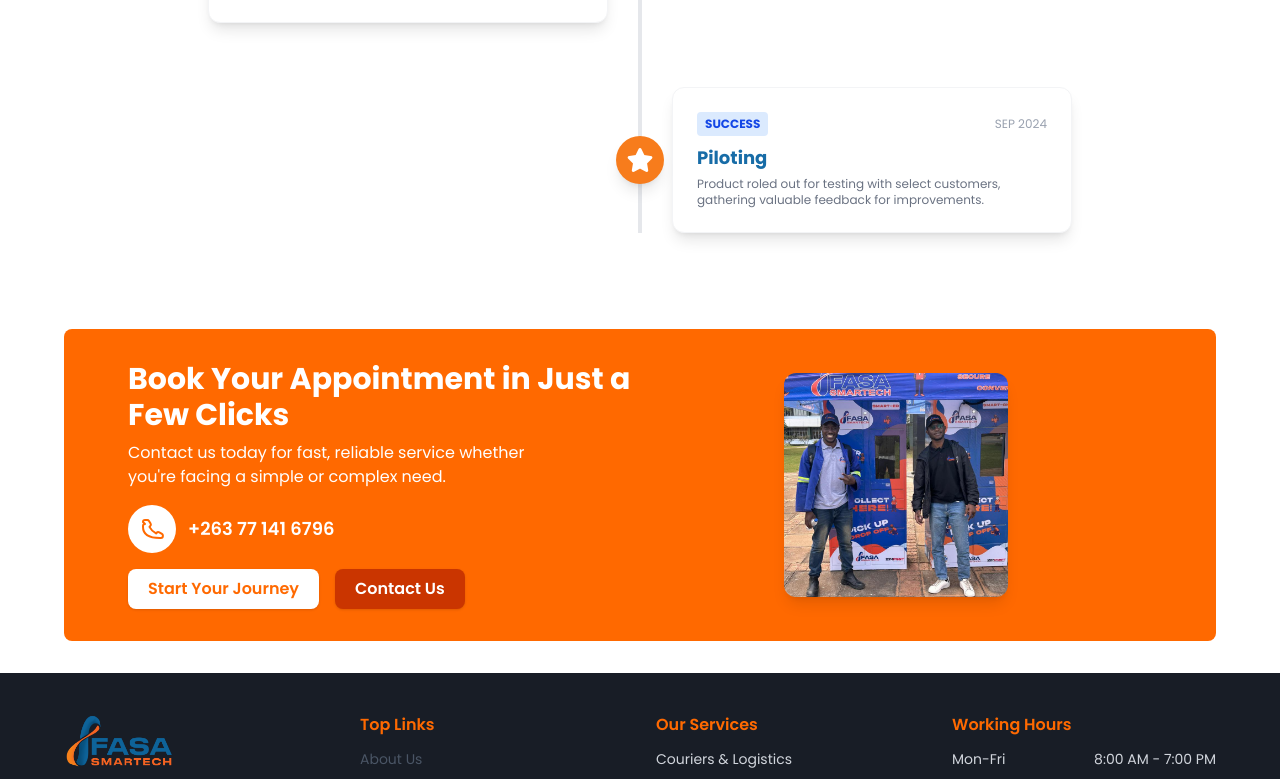
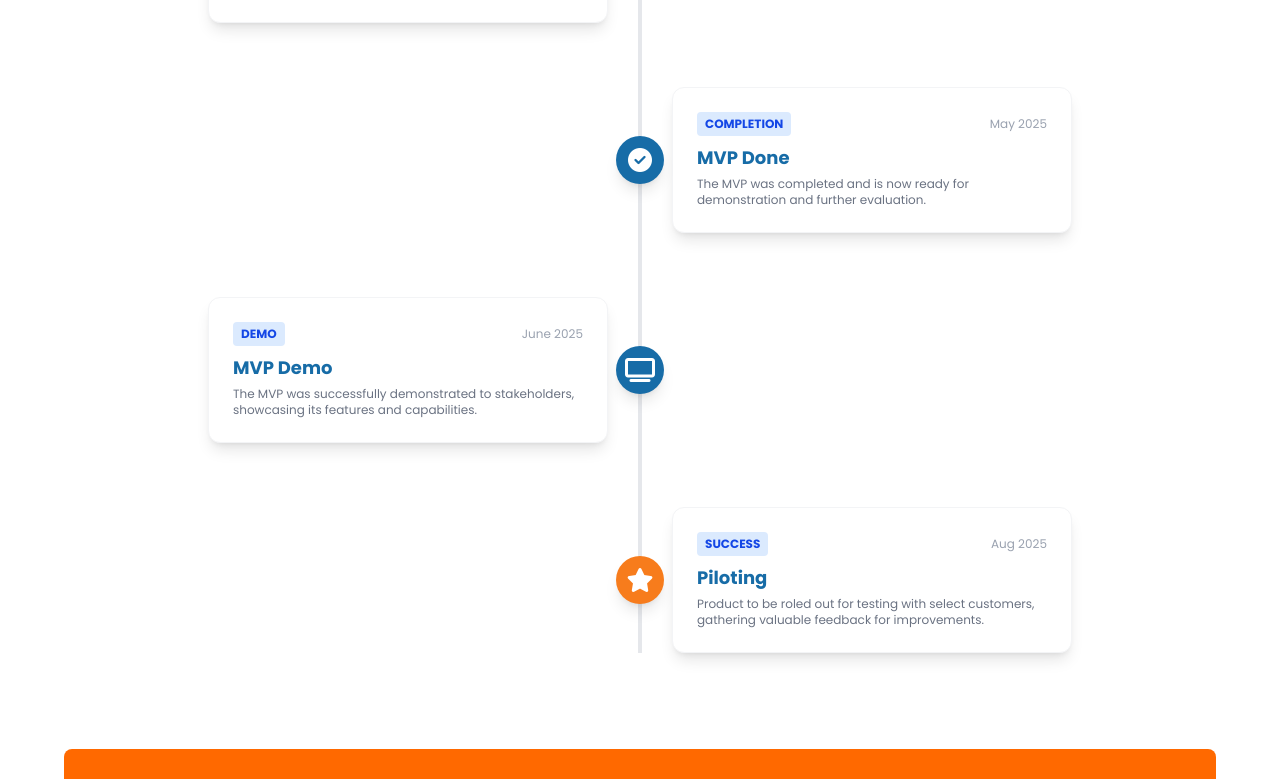
Before and after one commit to Sisasenkosi/WebsiteFasav2, a React (Vite) app: page /aboutus in a window 1280 px wide. Shown: the part 2093-2872 px from the top of the page. Built offline with nearby package versions, Linux system fonts and the light colour scheme.

Commit message:
links and buttons now scroll to top

```diff
--- a/src/components/Footer.jsx
+++ b/src/components/Footer.jsx
@@ -48,6 +48,7 @@
             <Link
               to="/contactus"
               className="bg-orange-700 text-white px-5 py-2 rounded-lg font-semibold shadow hover:bg-orange-800 transition"
+              onClick={() => window.scrollTo({ top: 0, behavior: 'smooth' })}
             >
               Contact Us
             </Link>
@@ -138,17 +139,29 @@
           <h4 className="font-semibold text-gray-800 mb-3">Top Links</h4>
           <ul className="space-y-2 text-gray-600 text-sm">
             <li>
-              <Link to="/aboutus" className="hover:text-orange-500">
+              <Link
+                to="/aboutus"
+                className="hover:text-orange-500"
+                onClick={() => window.scrollTo({ top: 0, behavior: 'smooth' })}
+              >
                 About Us
               </Link>
             </li>
             <li>
-              <Link to="/services" className="hover:text-orange-500">
+              <Link
+                to="/services"
+                className="hover:text-orange-500"
+                onClick={() => window.scrollTo({ top: 0, behavior: 'smooth' })}
+              >
                 Our Services
               </Link>
             </li>
             <li>
-              <Link to="/contactus" className="hover:text-orange-500">
+              <Link
+                to="/contactus"
+                className="hover:text-orange-500"
+                onClick={() => window.scrollTo({ top: 0, behavior: 'smooth' })}
+              >
                 Contact Us
               </Link>
             </li>
--- a/src/components/Footer2.jsx
+++ b/src/components/Footer2.jsx
@@ -123,17 +123,29 @@
           <h4 className="font-semibold text-orange-500 mb-3">Top Links</h4>
           <ul className="space-y-2 text-gray-600 text-sm">
             <li>
-              <Link to="/aboutus" className="hover:text-orange-500">
+              <Link
+                to="/aboutus"
+                className="hover:text-orange-500"
+                onClick={() => window.scrollTo({ top: 0, behavior: 'smooth' })}
+              >
                 About Us
               </Link>
             </li>
             <li>
-              <Link to="/services" className="hover:text-orange-500">
+              <Link
+                to="/services"
+                className="hover:text-orange-500"
+                onClick={() => window.scrollTo({ top: 0, behavior: 'smooth' })}
+              >
                 Our Services
               </Link>
             </li>
             <li>
-              <Link to="/contactus" className="hover:text-orange-500">
+              <Link
+                to="/contactus"
+                className="hover:text-orange-500"
+                onClick={() => window.scrollTo({ top: 0, behavior: 'smooth' })}
+              >
                 Contact Us
               </Link>
             </li>
--- a/src/components/Milestones.jsx
+++ b/src/components/Milestones.jsx
@@ -76,7 +76,7 @@
                   <div className="bg-white rounded-xl shadow-lg p-6 w-full max-w-md border border-gray-100">
                     <div className="flex items-center justify-between mb-2">
                       <span className="text-xs font-bold bg-blue-100 text-blue-700 px-2 py-1 rounded">
-                        LEADERSHIP
+                        RESEARCH
                       </span>
                       <span className="text-xs text-gray-400">NOV 2024</span>
                     </div>
@@ -90,6 +90,7 @@
                   </div>
                 </div>
               </motion.div>
+
               {/* Milestone 3 */}
               <motion.div
                 initial={{ opacity: 0, x: -60 }}
@@ -122,7 +123,71 @@
                 </div>
                 <div className="md:w-1/2 hidden md:flex"></div>
               </motion.div>
-              {/* Milestone 4 */}
+              {/* Milestone 4 - MVP Done */}
+              <motion.div
+                initial={{ opacity: 0, x: 60 }}
+                whileInView={{ opacity: 1, x: 0 }}
+                viewport={{ once: true }}
+                transition={{ duration: 0.7, delay: 0.5 }}
+                className="flex items-center w-full relative"
+              >
+                <div className="md:w-1/2 hidden md:flex"></div>
+                <div className="flex flex-col items-center md:w-0 md:mx-8 z-10">
+                  <div className="bg-[#176ca7] text-white rounded-full w-12 h-12 flex items-center justify-center text-2xl shadow-lg">
+                    <i className="fas fa-check-circle"></i>
+                  </div>
+                </div>
+                <div className="md:w-1/2 flex justify-start">
+                  <div className="bg-white rounded-xl shadow-lg p-6 w-full max-w-md border border-gray-100">
+                    <div className="flex items-center justify-between mb-2">
+                      <span className="text-xs font-bold bg-blue-100 text-blue-700 px-2 py-1 rounded">
+                        COMPLETION
+                      </span>
+                      <span className="text-xs text-gray-400">May 2025</span>
+                    </div>
+                    <div className="font-bold text-[#176ca7] text-lg mb-1">
+                      MVP Done
+                    </div>
+                    <div className="text-xs text-gray-500">
+                      The MVP was completed and is now ready for demonstration
+                      and further evaluation.
+                    </div>
+                  </div>
+                </div>
+              </motion.div>
+              {/* Milestone 5 - MVP Demo */}
+              <motion.div
+                initial={{ opacity: 0, x: -60 }}
+                whileInView={{ opacity: 1, x: 0 }}
+                viewport={{ once: true }}
+                transition={{ duration: 0.7, delay: 0.55 }}
+                className="flex items-center w-full relative"
+              >
+                <div className="md:w-1/2 flex justify-end">
+                  <div className="bg-white rounded-xl shadow-lg p-6 w-full max-w-md border border-gray-100">
+                    <div className="flex items-center justify-between mb-2">
+                      <span className="text-xs font-bold bg-blue-100 text-blue-700 px-2 py-1 rounded">
+                        DEMO
+                      </span>
+                      <span className="text-xs text-gray-400">June 2025</span>
+                    </div>
+                    <div className="font-bold text-[#176ca7] text-lg mb-1">
+                      MVP Demo
+                    </div>
+                    <div className="text-xs text-gray-500">
+                      The MVP was successfully demonstrated to stakeholders,
+                      showcasing its features and capabilities.
+                    </div>
+                  </div>
+                </div>
+                <div className="flex flex-col items-center md:w-0 md:mx-8 z-10">
+                  <div className="bg-[#176ca7] text-white rounded-full w-12 h-12 flex items-center justify-center text-2xl shadow-lg">
+                    <i className="fas fa-tv"></i>
+                  </div>
+                </div>
+                <div className="md:w-1/2 hidden md:flex"></div>
+              </motion.div>
+              {/* Milestone 6 */}
               <motion.div
                 initial={{ opacity: 0, x: 60 }}
                 whileInView={{ opacity: 1, x: 0 }}
@@ -142,13 +207,13 @@
                       <span className="text-xs font-bold bg-blue-100 text-blue-700 px-2 py-1 rounded">
                         SUCCESS
                       </span>
-                      <span className="text-xs text-gray-400">SEP 2024</span>
+                      <span className="text-xs text-gray-400">Aug 2025</span>
                     </div>
                     <div className="font-bold text-[#176ca7] text-lg mb-1">
                       Piloting
                     </div>
                     <div className="text-xs text-gray-500">
-                      Product roled out for testing with select customers,
+                      Product to be roled out for testing with select customers,
                       gathering valuable feedback for improvements.
                     </div>
                   </div>
--- a/src/pages/About.jsx
+++ b/src/pages/About.jsx
@@ -45,7 +45,7 @@
         whileInView="visible"
         viewport={{ once: true }}
         variants={fadeInUp}
-        transition={{ duration: 0.7, delay: 0.1 }}
+        transition={{ duration: 0.7, delay: 0.05 }}
       >
         <div className="w-full max-w-4xl flex flex-col md:flex-row gap-8">
           {/* Left: Text Card */}
--- a/src/pages/Home.jsx
+++ b/src/pages/Home.jsx
@@ -136,9 +136,6 @@
                   managed—with our intuitive, robust, and optimized smart locker
                   solutions.
                 </p>
-                <button className="bg-[#0e6399] text-white px-6 py-2 rounded-lg font-semibold hover:bg-blue-800 transition">
-                  Call Now For Service &gt;
-                </button>
               </div>
             </motion.div>
 
@@ -154,7 +151,7 @@
               <div className="bg-white rounded-xl shadow-2xl grid grid-cols-2 grid-rows-2 gap-4 w-full max-w-lg h-64 p-4 sm:p-8">
                 <div className="bg-gray-100 rounded-lg p-3 text-center shadow-md flex flex-col justify-center items-center">
                   <div className="text-lg sm:text-xl font-bold text-orange-500 mb-1">
-                    980+
+                    3+
                   </div>
                   <div className="text-gray-700 font-semibold text-xs">
                     Successful Services
@@ -162,7 +159,7 @@
                 </div>
                 <div className="bg-gray-100 rounded-lg p-3 text-center shadow-md flex flex-col justify-center items-center">
                   <div className="text-lg sm:text-xl font-bold text-orange-500 mb-1">
-                    900+
+                    50+
                   </div>
                   <div className="text-gray-700 font-semibold text-xs">
                     Satisfied Clients
@@ -170,7 +167,7 @@
                 </div>
                 <div className="bg-gray-100 rounded-lg p-3 text-center shadow-md flex flex-col justify-center items-center">
                   <div className="text-lg sm:text-xl font-bold text-orange-500 mb-1">
-                    50+
+                    3+
                   </div>
                   <div className="text-gray-700 font-semibold text-xs">
                     Locations
@@ -181,7 +178,7 @@
                     100%
                   </div>
                   <div className="text-gray-700 font-semibold text-xs">
-                    Quality Service
+                    Quality of Service
                   </div>
                 </div>
               </div>
@@ -258,6 +255,7 @@
             <Link
               to="/aboutus"
               className="bg-[#0e6399] text-white px-6 py-3 rounded-lg font-semibold hover:bg-blue-800 w-full sm:w-1/2 md:w-1/3 transition inline-block text-center"
+              onClick={() => window.scrollTo({ top: 0, behavior: 'smooth' })}
             >
               Find out more &gt;
             </Link>
```
